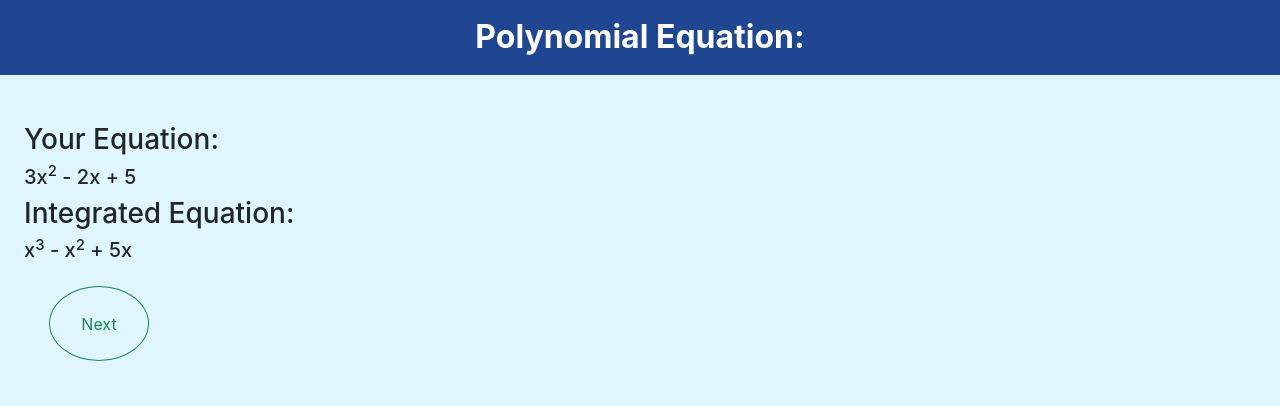
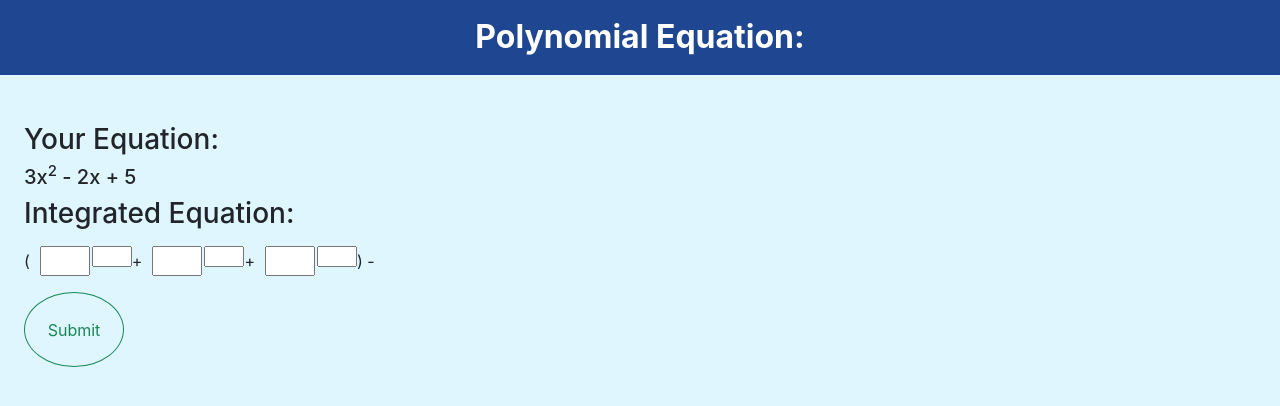
Before and after one commit to Parshvavyas17/CDAC-MathsTutor, a React (Create React App) app: page /w1 in a window 1280 px wide. Shown: the top 406 px of the page. Built offline with nearby package versions, Linux system fonts and the light colour scheme.

Commit message:
wrong 1 changes

```diff
--- a/src/components/WrongP1.js
+++ b/src/components/WrongP1.js
@@ -1,6 +1,86 @@
 import React from 'react'
+import { useState } from 'react';
+import { useNavigate } from 'react-router-dom';
 
 export default function WrongP1() {
+  const navigator = useNavigate();
+    const [ upCo1, setUpCo1 ] = useState(null);
+    const handleUpCo1 = (e) => {
+        setUpCo1(e.target.value);
+    }
+    const [ upCo2, setUpCo2 ] = useState(null);
+    const handleUpCo2 = (e) => {
+        setUpCo2(e.target.value);
+    }
+    const [ upCo3, setUpCo3 ] = useState(null);
+    const handleUpCo3 = (e) => {
+        setUpCo3(e.target.value);
+    }
+    const [ upPo1, setUpPo1 ] = useState(null);
+    const handleUpPo1 = (e) => {
+        setUpPo1(e.target.value);
+    }
+    const [ upPo2, setUpPo2 ] = useState(null);
+    const handleUpPo2 = (e) => {
+        setUpPo2(e.target.value);
+    }
+    const [ upPo3, setUpPo3 ] = useState(null);
+    const handleUpPo3 = (e) => {
+        setUpPo3(e.target.value);
+    }
+    // const [ loCo1, setLoCo1 ] = useState(null);
+    // const handleLoCo1 = (e) => {
+    //     setLoCo1(e.target.value);
+    // }
+    // const [ loCo2, setLoCo2 ] = useState(null);
+    // const handleLoCo2 = (e) => {
+    //     setLoCo2(e.target.value);
+    // }
+    // const [ loCo3, setLoCo3 ] = useState(null);
+    // const handleLoCo3 = (e) => {
+    //     setLoCo3(e.target.value);
+    // }
+    // const [ loPo1, setLoPo1 ] = useState(null);
+    // const handleLoPo1 = (e) => {
+    //     setLoPo1(e.target.value);
+    // }
+    // const [ loPo2, setLoPo2 ] = useState(null);
+    // const handleLoPo2 = (e) => {
+    //     setLoPo2(e.target.value);
+    // }
+    // const [ loPo3, setLoPo3 ] = useState(null);
+    // const handleLoPo3 = (e) => {
+    //     setLoPo3(e.target.value);
+    // }
+
+    const handleSubmit = (e) => {
+        if(!upCo1 || !upCo2 || !upCo3 || !upPo1 || !upPo2 || !upPo3) {
+            alert('Enter all the values!');
+            return;
+        }
+        console.log(upCo1, upCo2, upCo3, upPo1, upPo2, upPo3);
+        if(upCo1 == 1 && upPo1 == 3 &&  upCo2 == 1 && upPo2 == 2 && upCo3 == 5 && upPo3 == 1) {
+            alert('Right Answer!!!');
+            navigator('/r1');
+        }
+        else {
+            alert('Wrong Answer!!!');
+            setUpCo1(null);
+            setUpPo1(null);
+            setUpCo2(null);
+            setUpPo2(null);
+            setUpCo3(null);
+            setUpPo3(null);
+            // setLoCo1(null);
+            // setLoPo1(null);
+            // setLoCo2(null);
+            // setLoPo2(null);
+            // setLoCo3(null);
+            // setLoPo3(null);
+            navigator('/w3');
+        }
+    }
+
   return (
     <>
         <header style={{textAlign: 'center',  whiteSpace: "nowrap", display: 'inline'}}>
@@ -11,8 +91,21 @@ export default function WrongP1() {
             <h5>3x<sup>2</sup> - 2x + 5</h5>
 
             <h3>Integrated Equation: </h3>
-            <h5>x<sup>3</sup> - x<sup>2</sup> + 5x</h5>
-            <a href="/w2"><button className='btn btn-outline-success my-3 mx-10' style={{height: '75px', width: '100px',borderRadius: '50%', textAlign: 'center', marginLeft: '25px'}}>Next</button></a>
+
+            (
+                <input className= "" style={{width: '50px',marginLeft: '10px', marginRight: '2px', marginTop: '8px'}} type="number" name='upCo1' value={upCo1} onChange={handleUpCo1} />
+                <sup><input type="number" style={{width: '40px'}} name='upPo1' value={upPo1} onChange={handleUpPo1} /></sup>
+                +
+                <input className= "" style={{width: '50px',marginLeft: '10px', marginRight: '2px'}} type="number" name='upCo2' value={upCo2} onChange={handleUpCo2} />
+                <sup><input type="number" style={{width: '40px'}} name='upPo2' value={upPo2} onChange={handleUpPo2} /></sup>
+                +
+                <input className= "" style={{width: '50px',marginLeft: '10px', marginRight: '2px'}} type="number" name='upCo3' value={upCo3} onChange={handleUpCo3} />
+                <sup><input type="number" style={{width: '40px'}} name='upPo3' value={upPo3} onChange={handleUpPo3} /></sup>)
+                -
+                <br />
+                <button className='btn btn-outline-success my-3 mx-10' style={{height: '75px', width: '100px',borderRadius: '50%', textAlign: 'center', marginTop: '5px'}} onClick={handleSubmit} >Submit</button>
+                <br />
+
         </section>
 
     </>
```
